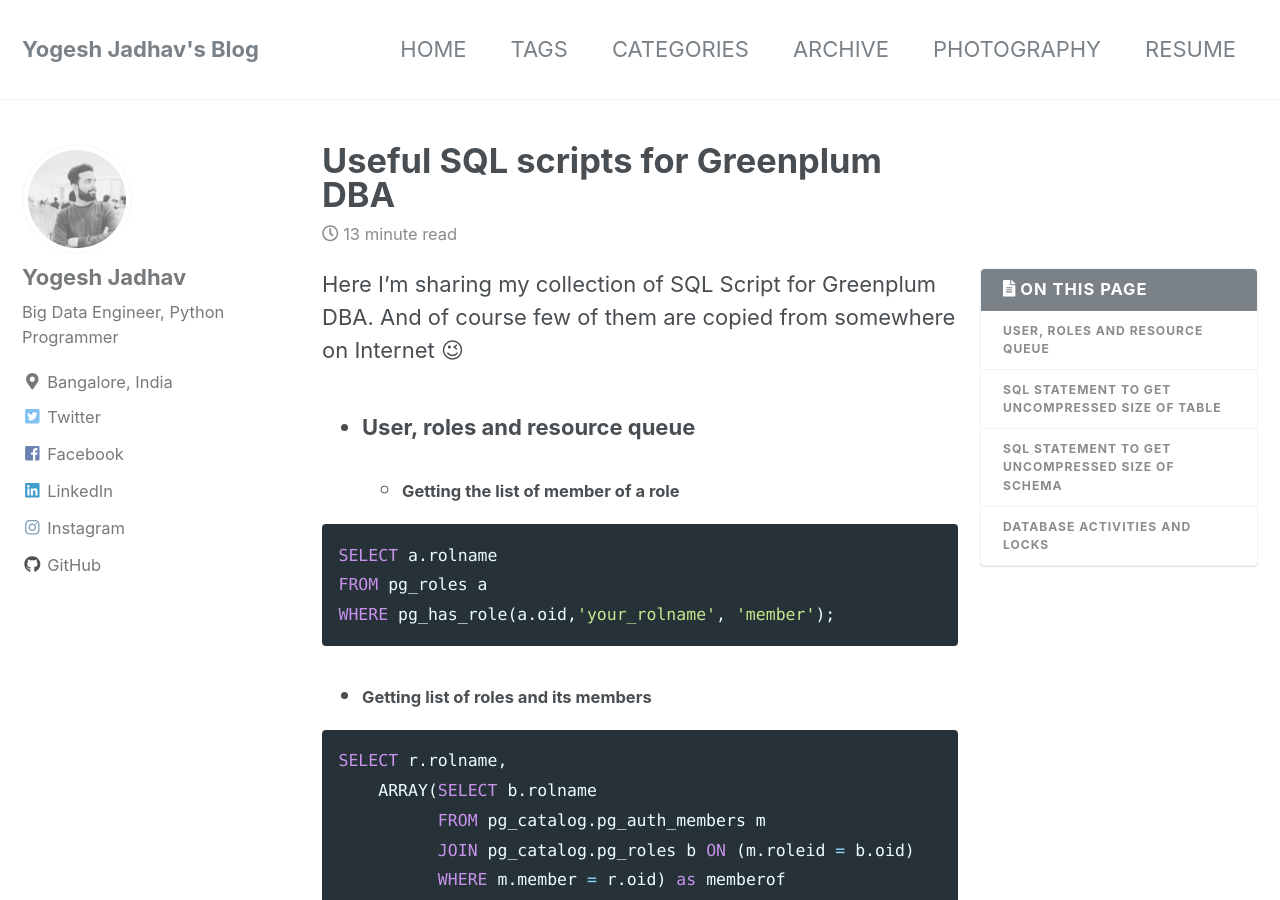
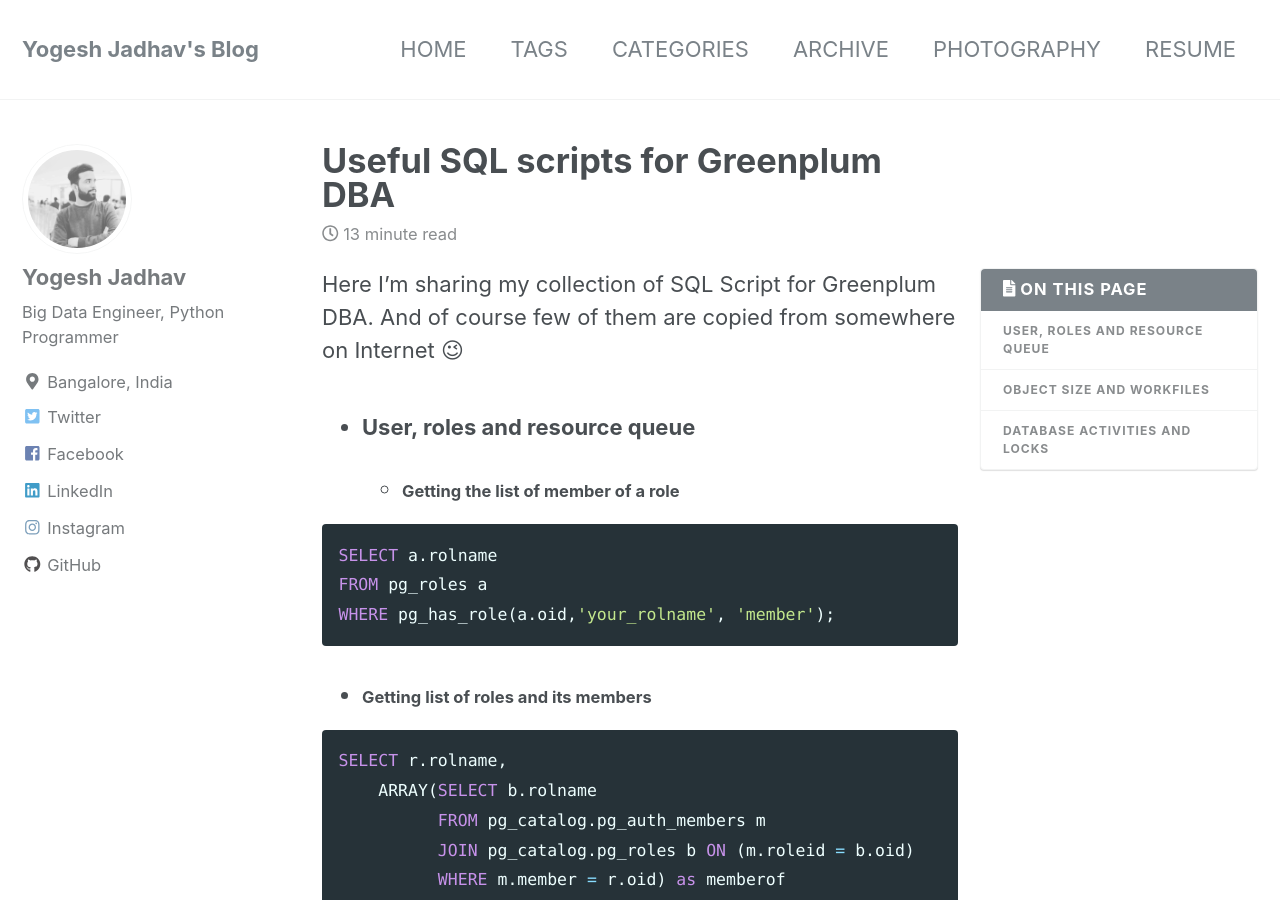
Before and after one commit to pgyogesh/blog, a Jekyll site: the page built from _posts/2017-12-06-important-gpdb-sqls.md, in a window 1280 px wide and 900 px high. Built offline with Jekyll 4.4.1, drawn with Linux system fonts in a browser that asks for light colours; nearby versions of some CDN libraries; emoji names are drawn with the system emoji font.

Commit message:
Update 2017-12-06-important-gpdb-sqls.md

````diff
--- a/_posts/2017-12-06-important-gpdb-sqls.md
+++ b/_posts/2017-12-06-important-gpdb-sqls.md
@@ -81,9 +81,9 @@
 WHERE pg_roles.rolresqueue=gp_toolkit.gp_resqueue_status.queueid
 order by rolname;
 ```
-+ ## Object Size and Workfiles
++ ### Object Size and Workfiles
 
-   - ### SQL statement to get uncompressed size of table
+   - #### SQL statement to get uncompressed size of table
 
 ```sql
 SELECT
@@ -91,7 +91,7 @@
 FROM gp_toolkit.gp_size_of_table_uncompressed where sotuschemaname = 'schema_name'  and sotutablename ='table_name';
 ```
 
-   - ### SQL statement to get uncompressed size of schema
+   - #### SQL statement to get uncompressed size of schema
 
 ```sql
 SELECT pg_size_pretty(SUM(sotusize)::BIGINT)
````
